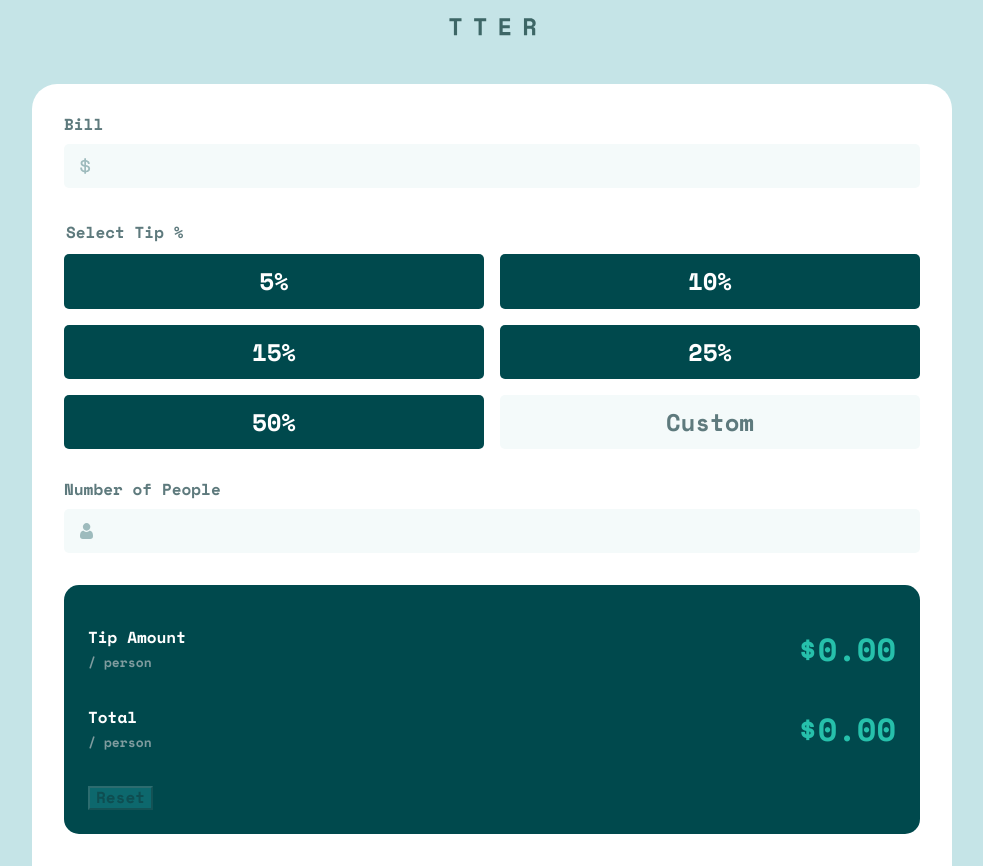
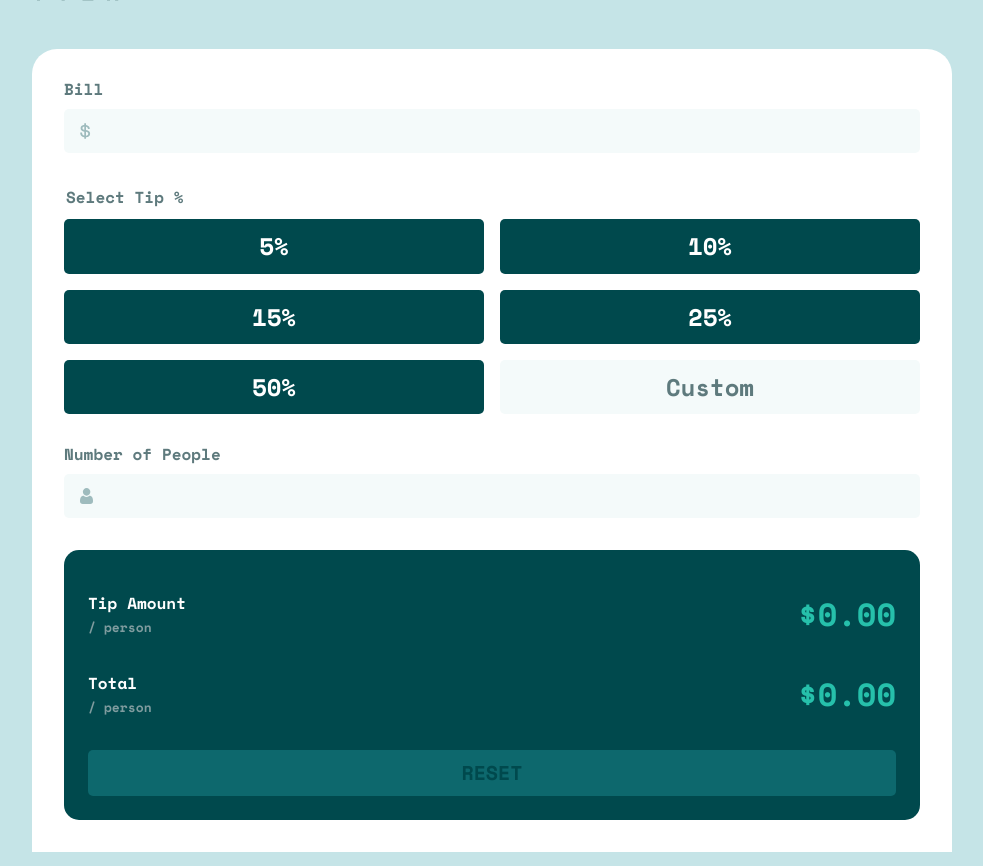
Before and after one commit to jasoneczek/fementor-tip-calculator-app, a plain HTML site: page index.html in a window 1280 px wide. Shown: the whole page, without its empty margins (148-1131 px from the left). Drawn offline with Linux system fonts and the light colour scheme; files whose address does not match are found by name.

Commit message:
Add initial styles for reset button

```diff
--- a/css/style.css
+++ b/css/style.css
@@ -1,7 +1,7 @@
 @font-face {
   font-family: "Space Mono";
-  src: url("../assets/fonts/SpaceMono-Bold.woff") format("woff2"),
-    url("../assets/fonts/SpaceMono-Bold.woffSpaceMono-Bold.woff") format("woff");
+  src: url("../assets/fonts/SpaceMono-Bold.woff2") format("woff2"),
+    url("../assets/fonts/SpaceMono-Bold.woff") format("woff");
   font-weight: 700;
   font-style: normal;
   font-display: swap;
@@ -181,7 +181,8 @@ main {
 }
 
 .logo {
-  margin: 3rem auto;
+  margin-bottom: 3rem;
+  max-width: 5.41625rem;
 }
 
 .wrapper {
@@ -353,6 +354,17 @@ main {
   margin: 0;
 }
 
+.btn-reset {
+  border: none;
+  background-color: var(--clr--btn-active);
+  color: var(--clr--btn-text);
+  text-transform: uppercase;
+  font-size: var(--fs-3);
+  border-radius: 0.3125rem;
+  padding: 0.75rem 1.5rem;
+  width: 100%;
+}
+
 .btn-reset[disabled] {
   background-color: var(--clr--btn-inactive);
 }
```
